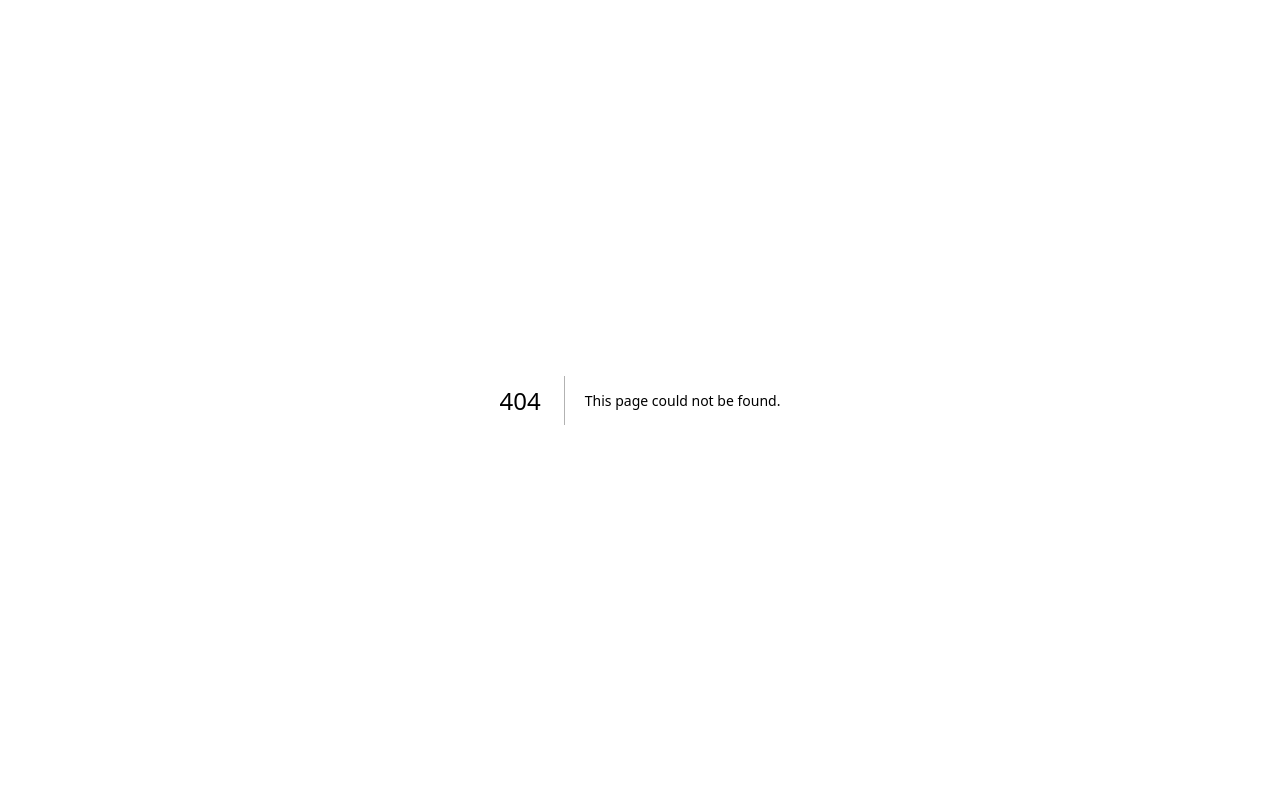
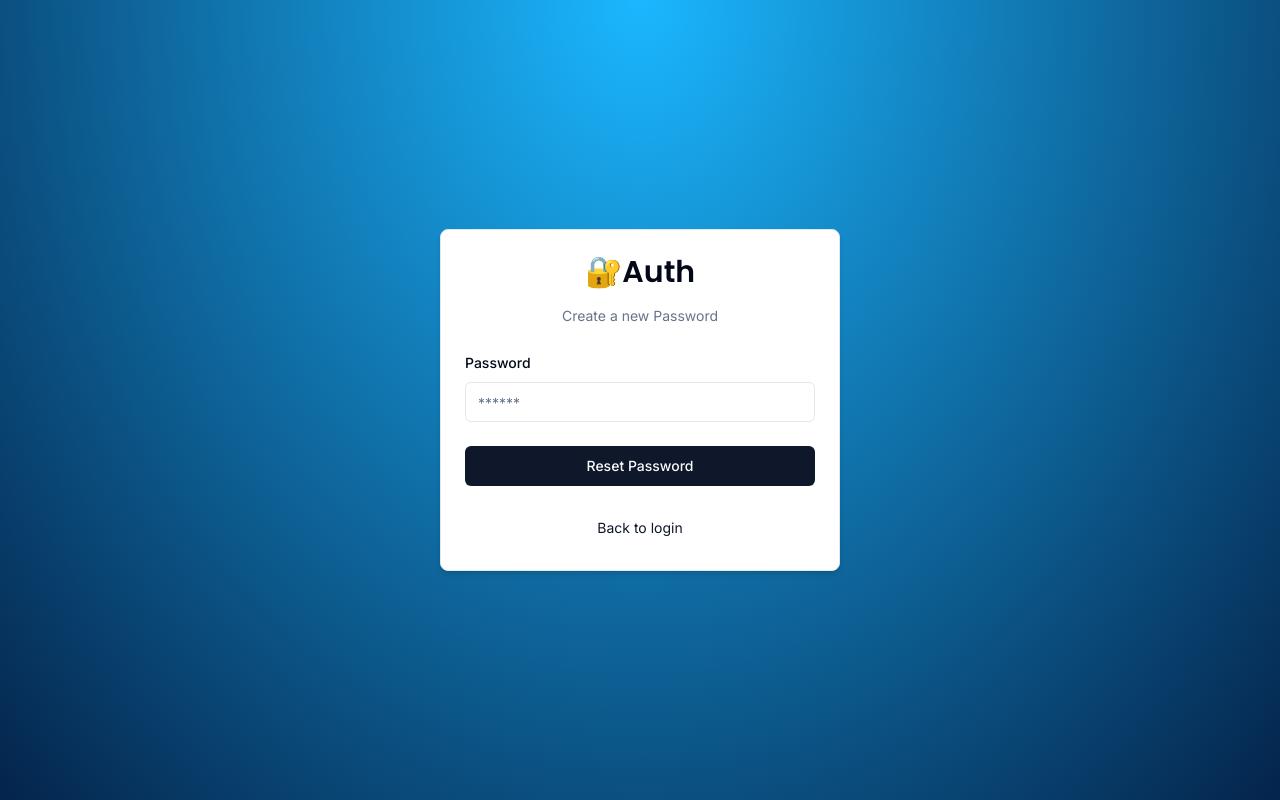
Before and after one commit to Bonkesam/Authentication-V5, a Next.js app: page /auth/new-password in a window 1280 px wide. Before the commit this address had no page. Built offline with nearby package versions, Linux system fonts and the light colour scheme; no server answers.

Commit message:
Adds the new password server action

```diff
--- /dev/null
+++ b/app/auth/new-password/page.tsx
@@ -0,0 +1,10 @@
+import NewPasswordForm from '@/components/auth/new-password-form';
+import React from 'react'
+
+const NewPasswordPage = () => {
+  return (
+    <NewPasswordForm />
+  )
+}
+
+export default NewPasswordPage;
--- /dev/null
+++ b/components/auth/new-password-form.tsx
@@ -0,0 +1,103 @@
+"use client";
+
+
+import * as z from "zod";
+import { useState, useTransition } from "react";
+
+import { useForm } from "react-hook-form";
+import { zodResolver } from "@hookform/resolvers/zod";
+
+import { NewPasswordSchema } from "@/schemas";
+import { Input } from "@/components/ui/input";
+
+import { useSearchParams } from "next/navigation";
+
+
+import {
+  Form,
+  FormControl,
+  FormField,
+  FormItem,
+  FormLabel,
+  FormMessage
+ } from "@/components/ui/form";
+
+import CardWrapper from './card-wrapper'
+import { Button } from "../ui/button";
+import { FormError } from "../form-error";
+import { FormSuccess } from "../form-success";
+import { reset } from "@/actions/reset";
+
+const NewPasswordForm = () => {
+
+  const searchParams = useSearchParams();
+  const token = searchParams.get("token");
+
+  const [error, setError] =  useState<string | undefined>("");
+  const [success, setSuccess] =  useState<string | undefined>("");
+
+  const [isPending, startTransition] = useTransition();
+
+  const form = useForm<z.infer<typeof NewPasswordSchema>>({
+    resolver: zodResolver(NewPasswordSchema),
+    defaultValues: {
+      password: "",
+    }
+  });
+
+  const onSubmit = (values: z.infer<typeof NewPasswordSchema>) => {
+    setError("");
+    setSuccess("");
+
+
+    startTransition(() => {
+      reset(values)
+      .then((data) => {
+        setError(data?.error);
+        setSuccess(data?.success);
+      })
+    });
+  }
+  return (
+    <CardWrapper
+        headerLabel="Create a new Password"
+        backButtonLabel="Back to login"
+        backButtonHref="/auth/login"
+
+    >
+      <Form {...form}>
+       <form onSubmit={form.handleSubmit(onSubmit)} className="space-y-6">
+          <div className="space-y-4">
+            <FormField
+              control={form.control}
+              name="password"
+              render={({field}) => (
+                <FormItem>
+                  <FormLabel>Password</FormLabel>
+                  <FormControl>
+                    <Input
+                      {...field}
+                      disabled={isPending}
+                      placeholder = "******"
+                      type="password"
+                    />
+                  </FormControl>
+                  <FormMessage/>
+                </FormItem>
+              )}
+            />
+
+          </div>
+          <FormError message={error}/>
+
+          <FormSuccess  message={success}/>
+          <Button disabled={isPending} type="submit" className="w-full">
+            Reset Password
+          </Button>
+       </form>
+      </Form>
+    </CardWrapper>
+  )
+}
+
+export default NewPasswordForm;
--- a/routes.ts
+++ b/routes.ts
@@ -7,7 +7,8 @@
     "/auth/login",
     "/auth/register",
     "/auth/error",
-    "/auth/reset"
+    "/auth/reset",
+    "/auth/new-password",
 ];
 
 export const apiAuthPrefix = "/api/auth";
--- a/schemas/index.ts
+++ b/schemas/index.ts
@@ -1,4 +1,10 @@
 import * as z from "zod";
+
+export const NewPasswordSchema = z.object({
+    password: z.string().min(6, {
+        message: "Minimum of 6 characters is required!"
+    }),
+});
 
 export const LoginSchema = z.object({
     email: z.string().email({
@@ -13,8 +19,9 @@
         message: "Email is required!"
     }),
 
+});
 
-});export const RegisterSchema = z.object({
+export const RegisterSchema = z.object({
     email: z.string().email({
         message: "Please enter a valid email address"
     }),
```
Also changed, not shown: actions/new-password.ts (added, +13 -0 lines).
